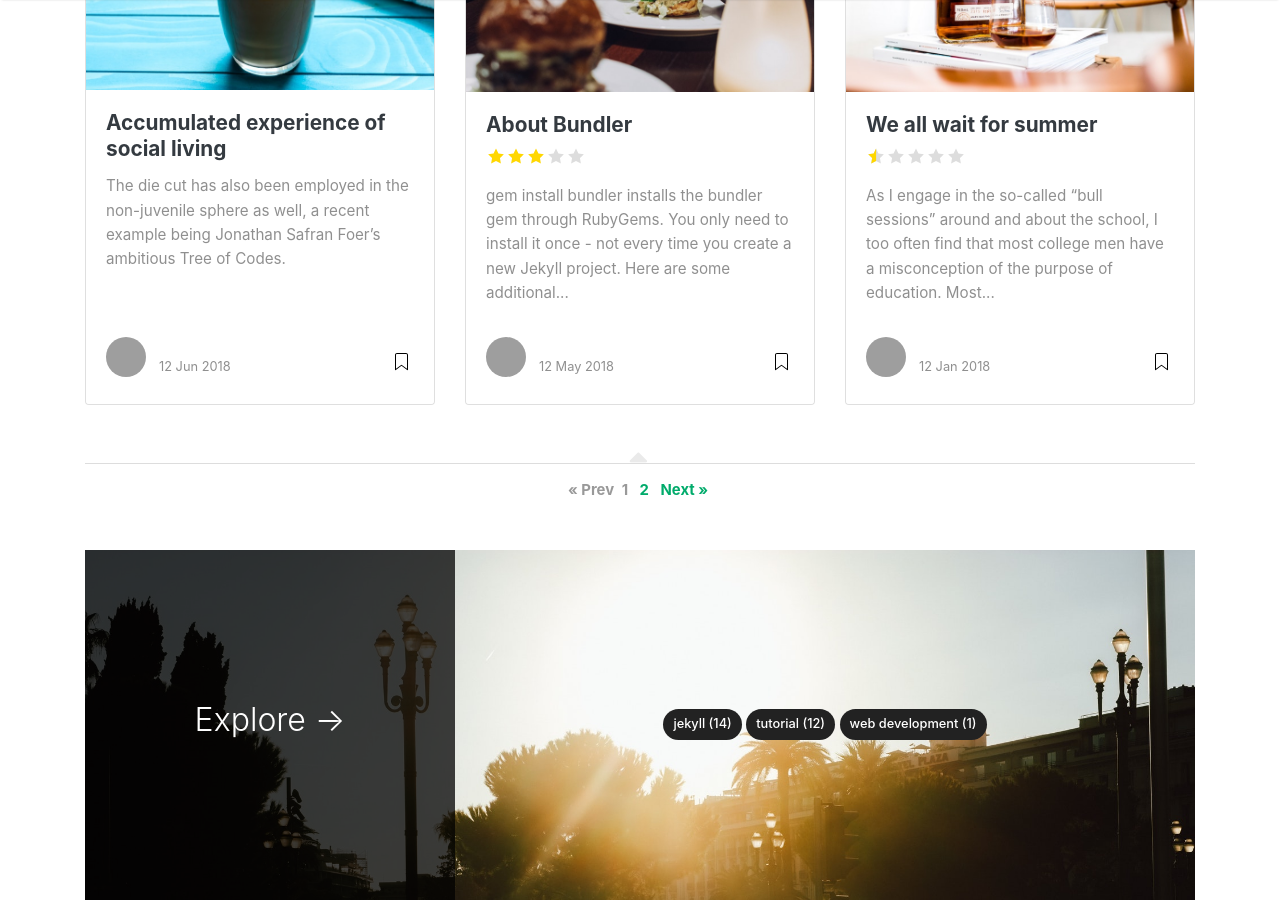
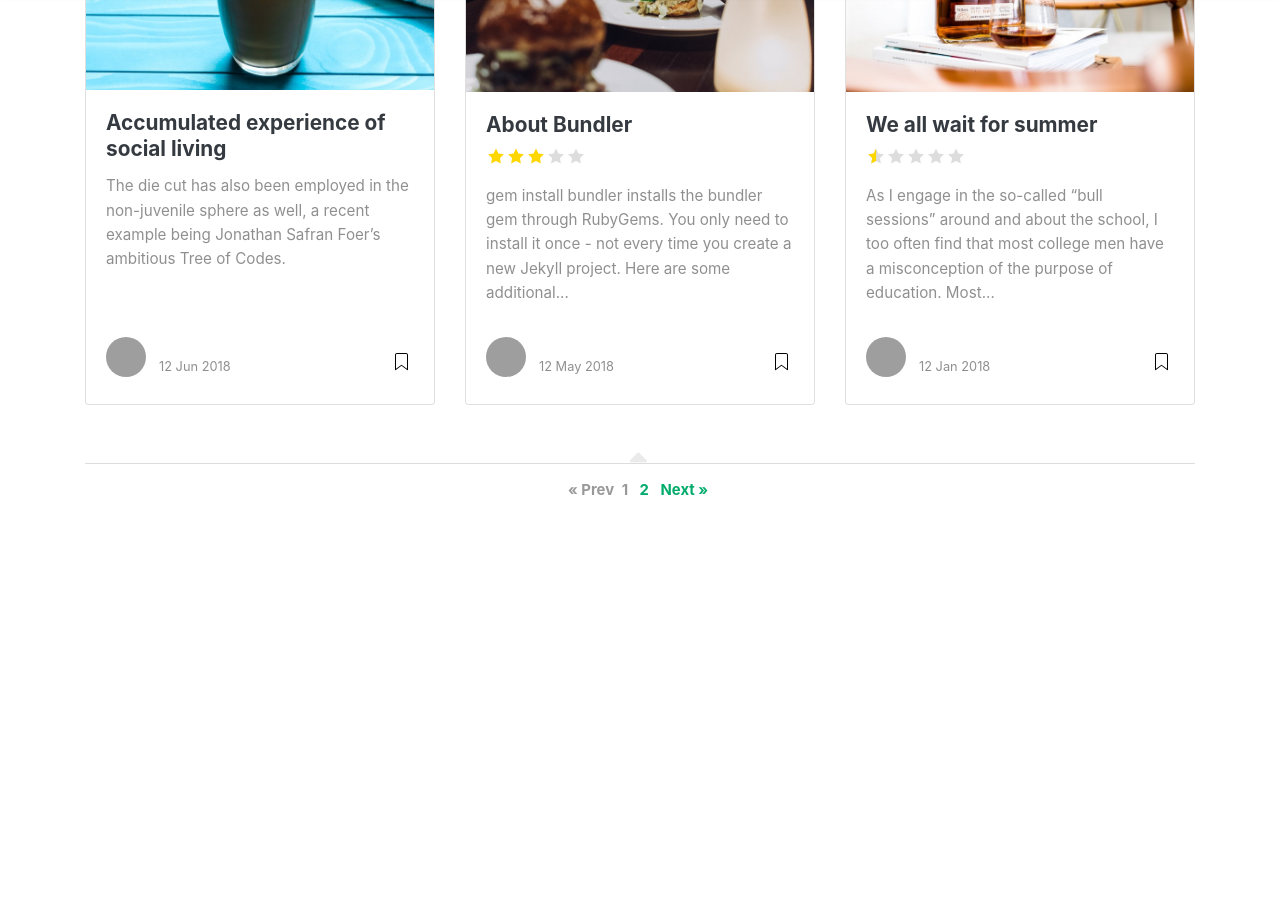
Before and after one commit to AgostiniBr/blog, a Jekyll site: the page built from docs/index.html, in a window 1280 px wide and 900 px high, scrolled down 1431 px. Built offline with Jekyll 4.4.1, drawn with Linux system fonts in a browser that asks for light colours; nearby versions of some CDN libraries; the list of posts is cut into pages by our own code; after the commit the page ends 1933 px from its top, so only the background shows below that; grey boxes are pictures that could not be loaded.

Commit message:
Change Layout

```diff
--- a/docs/_layouts/default.html
+++ b/docs/_layouts/default.html
@@ -76,30 +76,6 @@ ga('send', 'pageview');
     {{ content }}
 </div>
 
-<!-- Categories Jumbotron
-================================================== -->
-<div class="jumbotron fortags">
-	<div class="d-md-flex h-100">
-		<div class="col-md-4 transpdark align-self-center text-center h-100">
-            <div class="d-md-flex align-items-center justify-content-center h-100">
-                <h2 class="d-md-block align-self-center py-1 font-weight-light">Explore <span class="d-none d-md-inline">→</span></h2>
-            </div>
-		</div>
-		<div class="col-md-8 p-5 align-self-center text-center">
-            {% assign categories_list = site.categories %}
-            {% if categories_list.first[0] == null %}
-                {% for category in categories_list %}
-                    <a class="mt-1 mb-1" href="{{site.baseurl}}/categories#{{ category | url_escape | strip | replace: ' ', '-' }}">{{ category | camelcase }} ({{ site.tags[category].size }})</a>
-                {% endfor %}
-            {% else %}
-                {% for category in categories_list %}
-                    <a class="mt-1 mb-1" href="{{site.baseurl}}/categories#{{ category[0] | url_escape | strip | replace: ' ', '-' }}">{{ category[0] | camelcase }} ({{ category[1].size }})</a>
-                {% endfor %}
-            {% endif %}
-            {% assign categories_list = nil %}
-		</div>
-	</div>
-</div>
 
 </div> <!-- /.site-content -->
 
```
